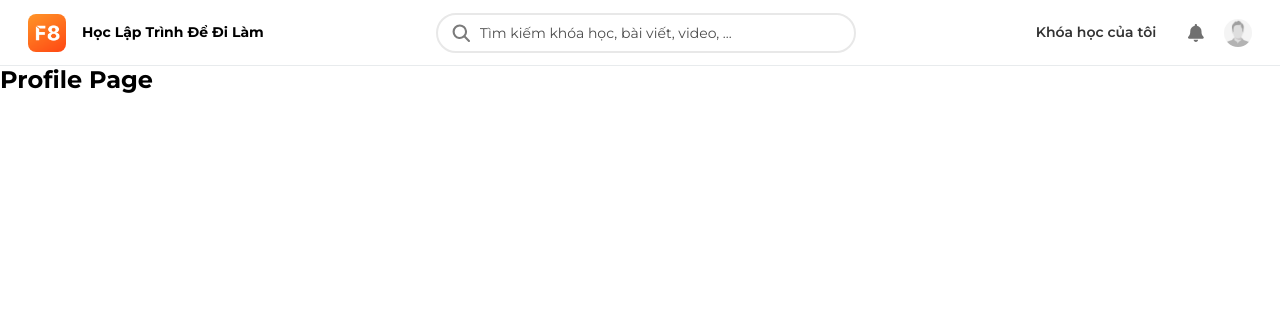
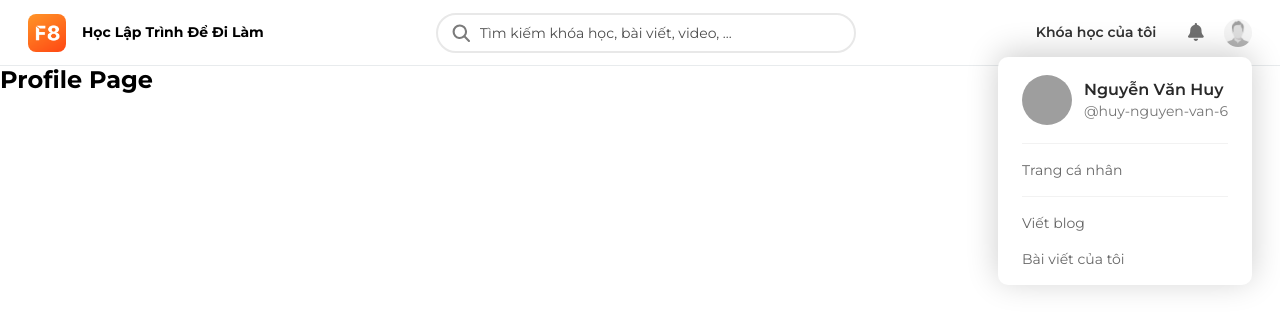
Before and after one commit to huydt772/f8-ui, a React (Create React App) app: page /profile in a window 1280 px wide. Both pictures are taken after a click on the picture 1238 px from the left and 32 px from the top of the page. Shown: the top 330 px of the page. Built offline with nearby package versions, Linux system fonts and the light colour scheme; grey boxes are pictures that could not be loaded.

Commit message:
Buid popper notification and popper user

```diff
--- a/src/layouts/components/HeaderActions/HeaderActions.js
+++ b/src/layouts/components/HeaderActions/HeaderActions.js
@@ -3,6 +3,8 @@ import classNames from 'classnames/bind';
 import images from '~/assets/images';
 import { BellIcon } from '~/components/Icons';
 import MyCourses from '../MyCourses';
+import Notification from '../Notification';
+import UserMenu from '../UserMenu';
 import styles from './HeaderActions.module.scss';
 
 const cx = classNames.bind(styles);
@@ -14,9 +16,13 @@ function HeaderActions() {
                 <div className={cx('heading')}>Khóa học của tôi</div>
             </MyCourses>
             <div className={cx('action-btn')}>
-                <BellIcon />
+                <Notification>
+                    <BellIcon />
+                </Notification>
             </div>
-            <img className={cx('avatar')} src={images.avatar} alt="Avatar" />
+            <UserMenu>
+                <img className={cx('avatar')} src={images.avatar} alt="Avatar" />
+            </UserMenu>
         </div>
     );
 }
--- a/src/layouts/components/HeaderActions/HeaderActions.module.scss
+++ b/src/layouts/components/HeaderActions/HeaderActions.module.scss
@@ -21,7 +21,9 @@
     border: none;
     background-color: transparent;
     padding: 8px;
+    margin-bottom: 2px;
     color: #707070;
+    cursor: pointer;
 
     &:hover {
         color: #333;
--- /dev/null
+++ b/src/layouts/components/Notification/NotiItem.js
@@ -0,0 +1,23 @@
+import classNames from 'classnames/bind';
+import { Link } from 'react-router-dom';
+import styles from './Notification.module.scss';
+
+const cx = classNames.bind(styles);
+
+function NotiItem() {
+    return (
+        <Link to="/" className={cx('item')}>
+            <div className={cx('avatar')}>
+                <img src="https://files.fullstack.edu.vn/f8-prod/user_avatars/1/623d4b2d95cec.png" alt="F8" />
+            </div>
+            <div className={cx('message-wrapper')}>
+                <p>
+                    <span className={cx('name')}>Sơn Đặng</span> đã nhắc tới bạn trong một bình luận.
+                </p>
+                <span className={cx('created-time')}>17 ngày trước</span>
+            </div>
+        </Link>
+    );
+}
+
+export default NotiItem;
--- /dev/null
+++ b/src/layouts/components/Notification/Notification.js
@@ -0,0 +1,55 @@
+import Tippy from '@tippyjs/react/headless';
+import classNames from 'classnames/bind';
+import PropTypes from 'prop-types';
+import { Link } from 'react-router-dom';
+
+import { EllipsisIcon } from '~/components/Icons';
+import { Wrapper as PopperWrapper } from '~/components/Popper';
+import styles from './Notification.module.scss';
+import NotiItem from './NotiItem';
+
+const cx = classNames.bind(styles);
+
+function Notification({ children }) {
+    return (
+        <Tippy
+            trigger="click"
+            interactive
+            placement="bottom-end"
+            offset={[8, 19]}
+            render={(attrs) => (
+                <div className={cx('wrapper')} tabIndex="-1" {...attrs}>
+                    <PopperWrapper>
+                        <header className={cx('header')}>
+                            <h6>Thông báo</h6>
+                            <span className={cx('mark-read-all')}>
+                                <EllipsisIcon />
+                            </span>
+                        </header>
+                        <div className={cx('content')}>
+                            <NotiItem />
+                            <NotiItem />
+                            <NotiItem />
+                            <NotiItem />
+                            <NotiItem />
+                            <NotiItem />
+                            <NotiItem />
+
+                            <Link to="/notifications" className={cx('see-all')}>
+                                <p>Xem tất cả thông báo</p>
+                            </Link>
+                        </div>
+                    </PopperWrapper>
+                </div>
+            )}
+        >
+            {children}
+        </Tippy>
+    );
+}
+
+Notification.propTypes = {
+    children: PropTypes.node.isRequired,
+};
+
+export default Notification;
--- /dev/null
+++ b/src/layouts/components/Notification/Notification.module.scss
@@ -0,0 +1,97 @@
+.wrapper {
+    width: 400px;
+}
+
+.header {
+    display: flex;
+    align-items: center;
+    justify-content: space-between;
+    padding: 16px 20px;
+
+    h6 {
+        font-size: 1.8rem;
+        font-weight: 600;
+    }
+
+    .mark-read-all {
+        display: flex;
+        justify-content: center;
+        align-items: center;
+
+        border-radius: 50%;
+        color: #757575;
+        cursor: pointer;
+        height: 30px;
+        width: 30px;
+        user-select: none;
+
+        &:hover {
+            background-color: rgba(0, 0, 0, 0.1);
+        }
+    }
+}
+
+.content {
+    max-height: 68vh;
+    overflow-y: auto;
+}
+
+.item {
+    display: flex;
+    align-items: center;
+    background-color: var(--white-color);
+    border-radius: 10px;
+    margin: 0 8px;
+    margin-bottom: 8px;
+    padding: 8px 36px 8px 12px;
+    transition: background-color 0.3s;
+
+    &:hover {
+        background-color: rgba(22, 24, 35, 0.05);
+    }
+
+    .avatar {
+        border-radius: 50%;
+        flex-shrink: 0;
+        height: 48px;
+        overflow: hidden;
+        width: 48px;
+    }
+
+    .message-wrapper {
+        flex: 1;
+        color: #333;
+        font-size: 1.4rem;
+        line-height: 18px;
+        padding: 0 10px 0 16px;
+        word-break: break-word;
+    }
+
+    .name {
+        font-weight: 600;
+    }
+
+    .created-time {
+        color: var(--primary-color);
+        font-size: 1.3rem;
+        font-weight: 500;
+        margin-top: 6px;
+        display: block;
+    }
+}
+
+.see-all {
+    display: flex;
+    align-items: center;
+    justify-content: center;
+
+    border-top: 1px solid rgba(0, 0, 0, 0.1);
+    height: 46px;
+    cursor: pointer;
+
+    p {
+        color: var(--primary-color);
+        font-size: 1.4rem;
+        font-weight: 500;
+    }
+}
--- /dev/null
+++ b/src/layouts/components/Notification/index.js
@@ -0,0 +1 @@
+export { default } from './Notification';
--- /dev/null
+++ b/src/layouts/components/UserMenu/UserMenu.js
@@ -0,0 +1,61 @@
+import PropTypes from 'prop-types';
+import Tippy from '@tippyjs/react/headless';
+import classNames from 'classnames/bind';
+
+import { Wrapper as PopperWrapper } from '~/components/Popper';
+import styles from './UserMenu.module.scss';
+import { Link } from 'react-router-dom';
+
+const cx = classNames.bind(styles);
+
+function UserMenu({ children }) {
+    return (
+        <Tippy
+            trigger="click"
+            interactive
+            placement="bottom-end"
+            render={(attrs) => (
+                <PopperWrapper>
+                    <ul className={cx('wrapper')} tabIndex="-1" {...attrs}>
+                        <div className={cx('user')}>
+                            <img
+                                className={cx('avatar')}
+                                src="https://files.fullstack.edu.vn/f8-prod/user_avatars/22972/62f8aceb34557.jpg"
+                                alt="Huy"
+                            />
+                            <div className={cx('info')}>
+                                <h4 className={cx('name')}>Nguyễn Văn Huy</h4>
+                                <span className={cx('username')}>@huy-nguyen-van-6</span>
+                            </div>
+                        </div>
+                        <hr />
+                        <ul className={cx('list')}>
+                            <li>
+                                <Link to="/@huy-nguyen-van-6">Trang cá nhân</Link>
+                            </li>
+                        </ul>
+                        <hr />
+                        <ul className={cx('list')}>
+                            <li>
+                                <Link to="/new-post">Viết blog</Link>
+                            </li>
+                        </ul>
+                        <ul className={cx('list')}>
+                            <li>
+                                <Link to="/me/posts/drafts">Bài viết của tôi</Link>
+                            </li>
+                        </ul>
+                    </ul>
+                </PopperWrapper>
+            )}
+        >
+            {children}
+        </Tippy>
+    );
+}
+
+UserMenu.propTypes = {
+    children: PropTypes.node.isRequired,
+};
+
+export default UserMenu;
--- /dev/null
+++ b/src/layouts/components/UserMenu/UserMenu.module.scss
@@ -0,0 +1,55 @@
+.wrapper {
+    min-width: 230px;
+    padding: 8px 24px;
+
+    hr {
+        border: none;
+        border-top: 1px solid rgba(0, 0, 0, 0.05);
+        margin: 8px 0;
+    }
+}
+
+.user {
+    display: flex;
+    align-items: center;
+
+    .avatar {
+        border-radius: 50%;
+        height: 50px;
+        margin: 10px 0;
+        object-fit: cover;
+        width: 50px;
+    }
+}
+
+.info {
+    margin-left: 12px;
+
+    .name {
+        color: var(--text-primary-color);
+        font-size: 1.6rem;
+        font-weight: 600;
+    }
+
+    .username {
+        color: #757575;
+        font-size: 1.4rem;
+        margin-top: 4px;
+        display: block;
+    }
+}
+
+.list {
+    list-style-type: none;
+
+    a {
+        color: var(--text-secondary-color);
+        display: block;
+        font-size: 1.4rem;
+        padding: 10px 0;
+
+        &:hover {
+            color: var(--text-primary-color);
+        }
+    }
+}
--- /dev/null
+++ b/src/layouts/components/UserMenu/index.js
@@ -0,0 +1 @@
+export { default } from './UserMenu';
```
Also changed, not shown: src/components/Icons/Icons.js (+25 -2 lines).
